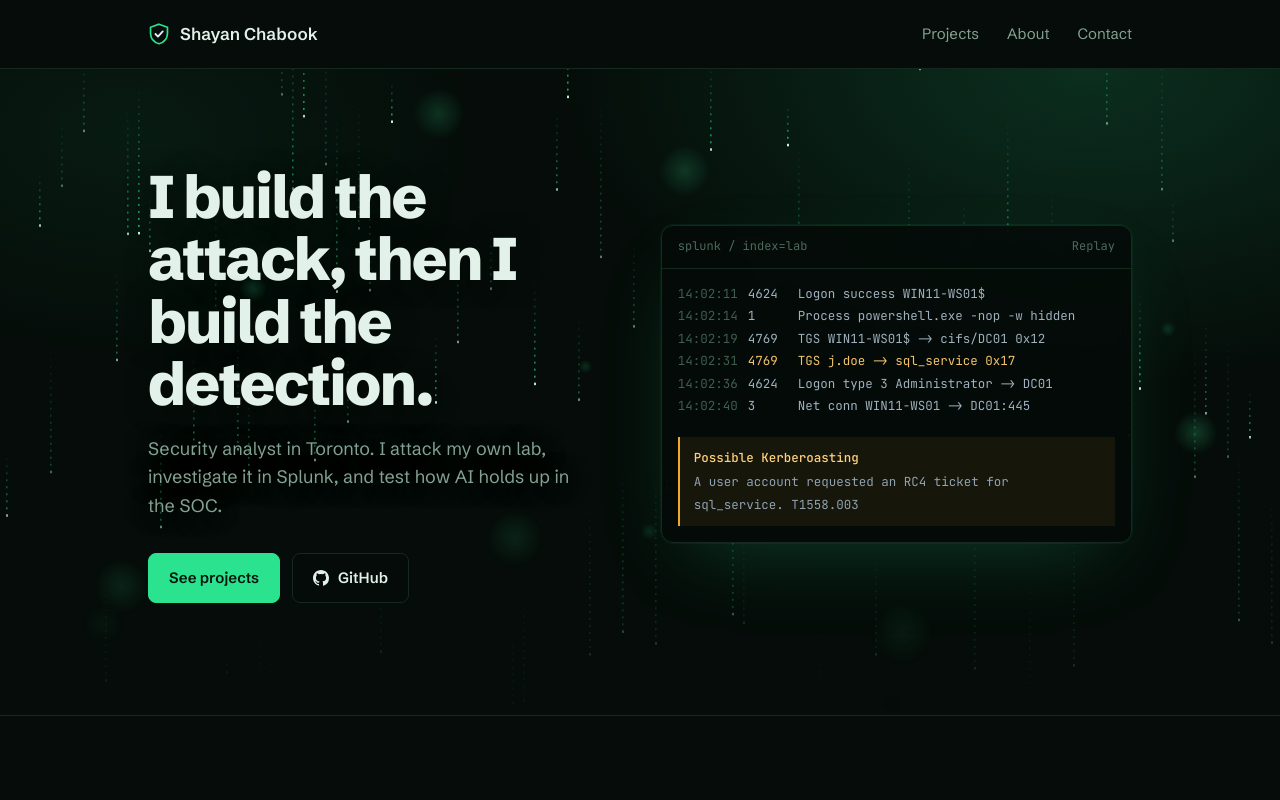
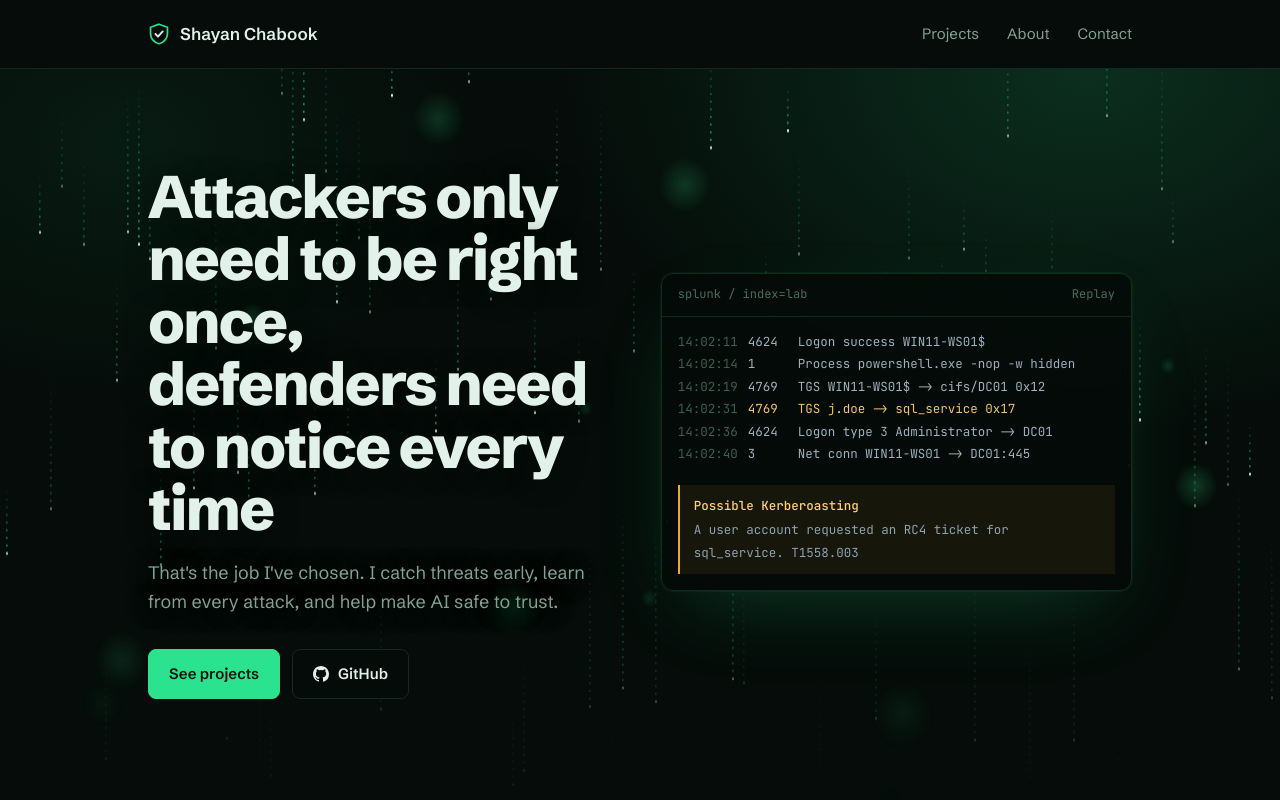
Before and after one commit to ShayanChk/ShayanChk.github.io, a plain HTML site: page index.html in a window 1280 px wide. Shown: the top 800 px of the page. Drawn offline with Linux system fonts and the light colour scheme.

Commit message:
Update hero section text in index.html

```diff
--- a/index.html
+++ b/index.html
@@ -142,8 +142,8 @@
     <canvas id="rain" aria-hidden="true"></canvas>
     <div class="wrap">
       <div>
-        <h1>I build the attack, then I build the detection.</h1>
-        <p class="lede">Security analyst in Toronto. I attack my own lab, investigate it in Splunk, and test how AI holds up in the SOC.</p>
+         <h1>Attackers only need to be right once, defenders need to notice every time</h1>
+        <p class="lede">That's the job I've chosen. I catch threats early, learn from every attack, and help make AI safe to trust.</p>
         <div class="actions">
           <a class="btn primary" href="#projects">See projects</a>
           <a class="btn gh" href="#" target="_blank" rel="noopener">
```
